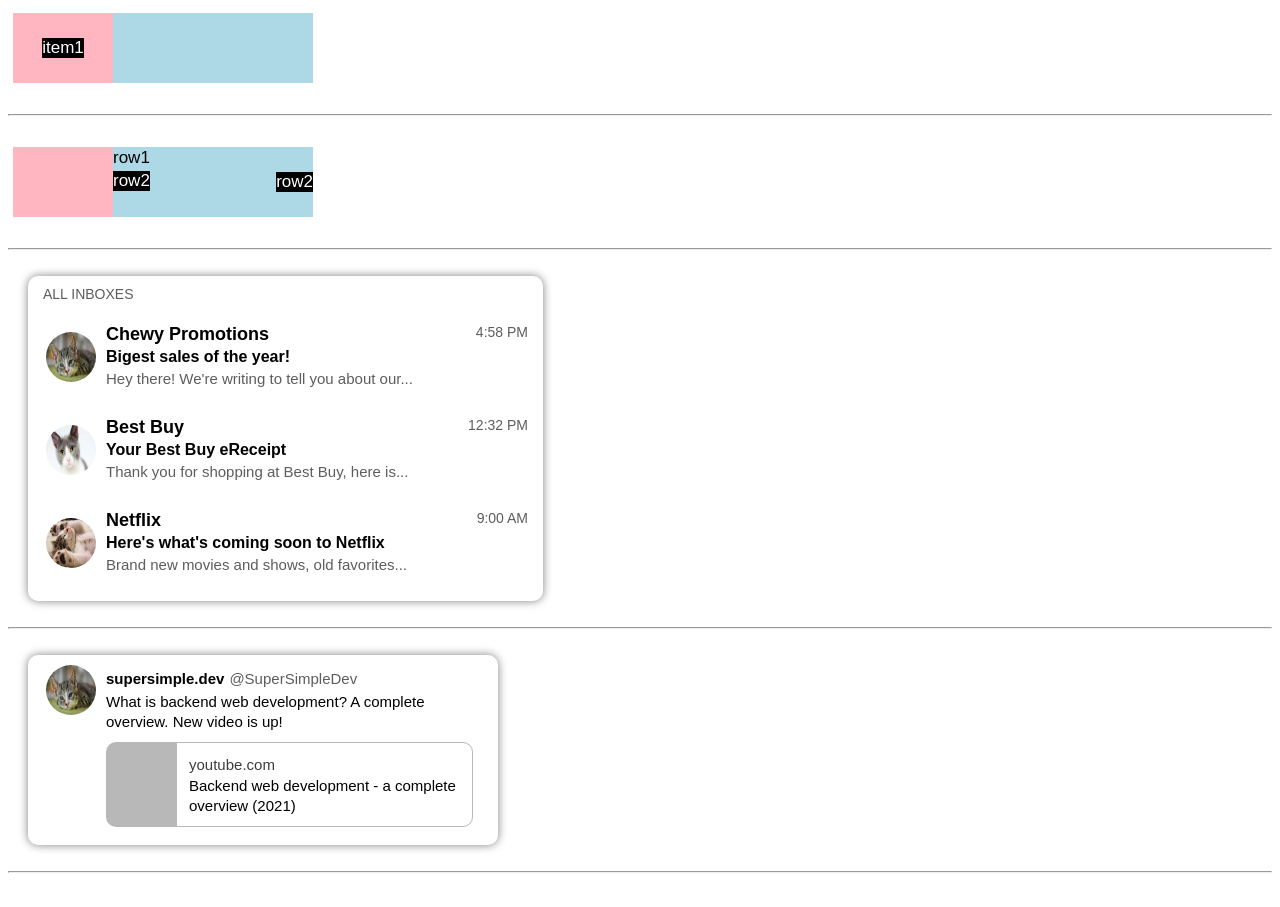
After one commit to NonthawatKRT/Learning-WebDev, a PHP site: page /NestedFlexbox-exercises.html in a window 1280 px wide. The commit adds this page. Run offline with PHP 8.4, Linux system fonts and the light colour scheme.

Commit message:
day4
learning nested flexbox , into for position

```diff
--- /dev/null
+++ b/NestedFlexbox-exercises.html
@@ -0,0 +1,354 @@
+<!DOCTYPE html>
+<html>
+
+<head>
+    <title>
+        Nested Flexbox
+    </title>
+    <style>
+        p {
+            margin-top: 0px;
+            margin-bottom: 0px;
+            font-size: 17px;
+        }
+
+        .first {
+            display: flex;
+            flex-direction: row;
+            padding: 5px 5px 5px 5px;
+            height: 70px;
+        }
+
+        .left-sec {
+            width: 100px;
+            display: flex;
+            justify-content: center;
+            align-items: center;
+        }
+
+        .right-sec {
+            width: 200px;
+        }
+
+        .item {
+            font-size: 17px;
+            background-color: black;
+            color: white;
+        }
+
+        .second {
+            display: flex;
+            flex-direction: row;
+            padding: 5px 5px 5px 5px;
+            height: 70px;
+        }
+
+        .first-sec {
+            width: 100px;
+        }
+
+        .second-sec {
+            width: 200px;
+            display: flex;
+            flex-direction: row;
+            justify-content: space-between;
+        }
+
+        .sm-left {
+            margin-top: 1px;
+        }
+
+        .sm-right {
+            display: flex;
+            align-items: center;
+        }
+
+        .row2 {
+            background-color: black;
+            color: white;
+            font-size: 17px;
+        }
+
+        /* --------------------------------------------------------------------------------------------------- */
+
+        p {
+            font-family: Arial, Helvetica, sans-serif;
+        }
+
+        .allinboxes {
+            display: flex;
+            flex-direction: column;
+            padding: 5px 10px 20px 5px;
+            height: 300px;
+            width: 500px;
+            border: none;
+            border-radius: 10px;
+            margin-left: 20px;
+            box-shadow: 0px 0px 10px 0px gray;
+
+        }
+        .main {
+            margin-bottom: 20px;
+        }
+
+        .lebel {
+            font-size: 14px;
+            font-family: Arial, Helvetica, sans-serif;
+            margin: 5px 0px 0px 10px;
+            color: #5d5d5d;
+        }
+
+        .cardcontainer{
+            display: block;
+        }
+
+        .inboxcard {
+            margin-top: 17px;
+            display: flex;
+            flex-direction: row;
+            padding: 5px 5px 5px 5px;
+            align-items: center;
+        }
+
+        .userprofile {
+            width: 50px;
+            height: 50px;
+            border-radius: 50%;
+            margin-left: 8px;
+        }
+
+        .cardcontent {
+            margin-left: 10px;
+            flex: 1;
+            display: flex;
+            flex-direction: column;
+        }
+
+        .carduper-sec {
+            width: 100%;
+            display: flex;
+            flex-direction: row;
+            justify-content: space-between;
+            margin-bottom: 1px;
+        }
+
+        .username {
+            flex: 1;
+            font-size: 18px;
+            font-weight: bold;
+        }
+
+        .time {
+            font-size: 14px;
+            color: #5d5d5d;
+        }
+
+        .cardlower-sec {
+            width: 100%;
+            display: flex;
+            flex-direction: column;
+            line-height: 22px;
+        }
+
+        .subject {
+            font-size: 16px;
+            font-weight: bold;
+        }
+
+        .message {
+            font-size: 15px;
+            color: #5d5d5d;
+        }
+
+        /* ----------------------------------------------------------------------------------------------- */
+
+        .twitter{
+            display: flex;
+            flex-direction: row;
+            padding: 10px 20px 10px 10px;
+            height: 170px;
+            width: 440px;
+            border: none;
+            border-radius: 10px;
+            margin-left: 20px;
+            box-shadow: 0px 0px 10px 0px gray;
+        }
+
+        .userpost{
+            padding: 5px 5px 5px 10px;
+
+            flex: 1;
+        }
+        .nameandemail{
+            display: flex;
+            flex-direction: row;
+        }
+        .twittname{
+            font-size: 15px;
+            font-family: Arial, Helvetica, sans-serif;
+            font-weight: bold;
+        }
+        .email{
+            font-size: 15px;
+            font-family: Arial, Helvetica, sans-serif;
+            color: #5d5d5d;
+            margin-left: 5px;
+        }
+        .detail{
+            font-size: 15px;
+            font-family: Arial, Helvetica, sans-serif;
+            margin-top: 5px;
+            line-height: 20px;
+        }
+
+        .attachlink{
+            display: flex;
+            flex-direction: row;
+            margin-top: 10px;
+        }
+
+        .blankcolor{
+            width: 70px;
+            background-color: #5d5d5d70;
+            border-radius: 10px 0px 0px 10px;
+        }
+        .linkinfo{
+            border-radius: 0px 10px 10px 0px;
+            border-style: solid ;
+            border-color: #5d5d5d70;
+            border-width: 1px;
+            flex: 1;
+            padding: 10px 5px 10px 9px;
+        }
+        .link{
+            font-size: 15px;
+            font-family: Arial, Helvetica, sans-serif;
+            color: #3d3d3d;
+            margin-top: 3px;
+            margin-left: 3px;
+            margin-bottom: 3px;
+        }
+        .linkdetail{
+            font-size: 15px;
+            font-family: Arial, Helvetica, sans-serif;
+            color: #000000;
+            margin-left: 3px;
+            line-height: 20px;
+        }
+
+
+    </style>
+</head>
+
+<body>
+    <div class="first">
+        <div class="left-sec" style="background-color: lightpink;">
+            <p class="item">item1</p>
+        </div>
+        <div class="right-sec" style="background-color: lightblue;"></div>
+    </div>
+
+    <br>
+    <hr>
+    <br>
+
+    <div class="second">
+        <div class="first-sec" style="background-color: lightpink;"></div>
+        <div class="second-sec" style="background-color: lightblue;">
+            <div class="sm-left">
+                <p style="margin-bottom: 3px;">row1</p>
+                <p class="row2">row2</p>
+            </div>
+            <div class="sm-right">
+                <p class="row2">row2</p>
+            </div>
+        </div>
+    </div>
+
+    <br>
+    <hr>
+    <br>
+
+    <div class="allinboxes">
+        <div class="lebel">ALL INBOXES</div>
+        <div class="main">
+            <div class="cardcontainer">
+                <div class="inboxcard">
+                    <img src="cat.jpg" class="userprofile">
+                    <div class="cardcontent">
+                        <div class="carduper-sec">
+                            <p class="username">Chewy Promotions</p>
+                            <p class="time">4:58 PM</p>
+                        </div>
+                        <div class="cardlower-sec">
+                            <p class="subject">Bigest sales of the year!</p>
+                            <p class="message">Hey there! We're writing to tell you about our...</p>
+                        </div>
+                    </div>
+                </div>
+
+                <div class="cardcontainer">
+                    <div class="inboxcard">
+                        <img src="cat2.jpg" class="userprofile">
+                        <div class="cardcontent">
+                            <div class="carduper-sec">
+                                <p class="username">Best Buy</p>
+                                <p class="time">12:32 PM</p>
+                            </div>
+                            <div class="cardlower-sec">
+                                <p class="subject">Your Best Buy eReceipt</p>
+                                <p class="message">Thank you for shopping at Best Buy, here is...</p>
+                            </div>
+                        </div>
+                    </div>
+
+                    <div class="cardcontainer">
+                        <div class="inboxcard">
+                            <img src="cat3.jpeg" class="userprofile">
+                            <div class="cardcontent">
+                                <div class="carduper-sec">
+                                    <p class="username">Netflix</p>
+                                    <p class="time">9:00 AM</p>
+                                </div>
+                                <div class="cardlower-sec">
+                                    <p class="subject">Here's what's coming soon to Netflix</p>
+                                    <p class="message">Brand new movies and shows, old favorites...</p>
+                                </div>
+                            </div>
+                        </div>
+                    </div>
+                </div>
+            </div>
+        </div>
+    </div>
+
+    <br>
+    <hr>
+    <br>
+
+    <div class="twitter">
+        <img src="cat.jpg" class="userprofile">
+        <div class="userpost">
+            <div class="nameandemail">
+                <div class="twittname">supersimple.dev</div>
+                <div class="email">@SuperSimpleDev</div>
+            </div>
+            <div class="detail">What is backend web development? A complete overview. New video is up!</div>
+
+            <div class="attachlink">
+                <div class="blankcolor"></div>
+                <div class="linkinfo">
+                    <p class="link">youtube.com</p>
+                    <div class="linkdetail">Backend web development - a complete overview (2021)</div>
+                </div>
+            </div>
+        </div>
+    </div>
+
+    <br>
+    <hr>
+    <br>
+
+</body>
+
+</html>
--- a/styles/general.css
+++ b/styles/general.css
@@ -2,6 +2,7 @@ body {
     margin: 0px;
     background-color: black;
     font-family: Roboto;
+    height: 3000px;
 }
 
 /* Scrollbar Styles */
--- a/styles/header.css
+++ b/styles/header.css
@@ -3,7 +3,11 @@
     display: flex;
     flex-direction: row;
     align-items: center;
-    margin-top: 3px;
+    position: fixed;
+    top: 0;
+    left: 0;
+    right: 0;
+    background-color: black;
 }
 
 .left-section {
--- a/styles/video.css
+++ b/styles/video.css
@@ -1,4 +1,5 @@
 .videorow {
+    margin-top: 50px;
     margin-left: 30px;
     margin-right: 30px;
     display: grid;
```
Also changed, not shown: Flexbox-exercises.html (added, +75 -0 lines), advance-flexbox.html (added, +204 -0 lines), position.html (added, +19 -0 lines).
